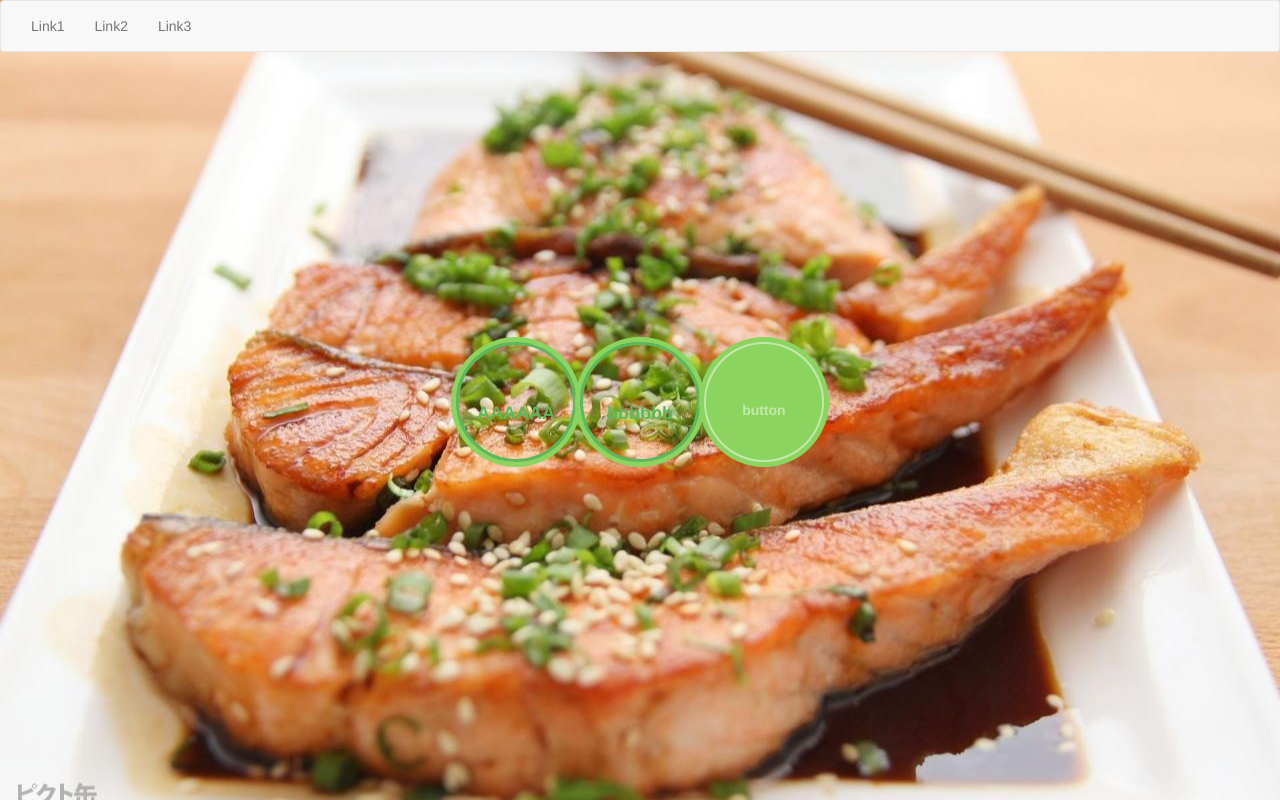
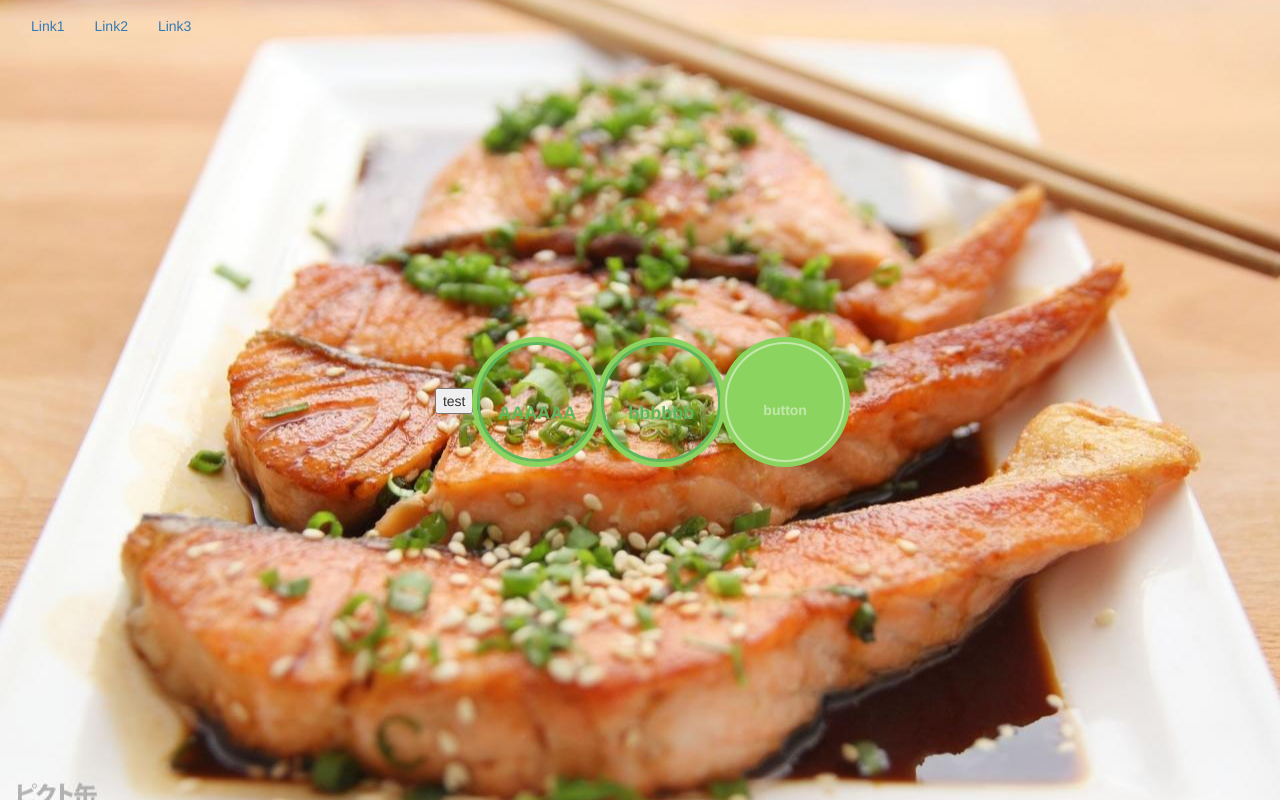
Before and after one commit to tngc811/PR4-1, a PHP site: page / in a window 1280 px wide. Run offline with PHP 8.4, Linux system fonts and the light colour scheme; some libraries are stand-ins or nearby versions.

Commit message:
位置情報ファンクション追加

```diff
--- a/index.html
+++ b/index.html
@@ -12,11 +12,19 @@
 
     <!-- jQuery読み込み -->
     <script src="https://code.jquery.com/jquery-3.2.1.min.js"></script>
+<script src="jquery.location.js"></script>
     <!-- BootstrapのJS読み込み -->
     <script src="bootstrap/js/bootstrap.min.js"></script>
   </head>
   <body>
-    <nav class="navbar navbar-default">
+<!--位置情報取得ファンクション-->
+    <script>
+      $(function() {
+        $('.location_btn').hoge();　//プラグイン呼び出し
+      });
+    </script>
+
+<nav class="navbar navbsar-default">
   <div class="navbar-header">
     <button type="button" class="navbar-toggle" data-toggle="collapse" data-target="#gnavi">
       <span class="sr-only">メニュー</span>
@@ -25,7 +33,6 @@
       <span class="icon-bar"></span>
     </button>
   </div>
-
   <div id="gnavi" class="collapse navbar-collapse">
     <ul class="nav navbar-nav">
       <li><a href="">Link1</a></li>
@@ -38,11 +45,13 @@
     <div class="container">
       <div class="row">
         <div class="btn-group　btn-group-justified button_wrapper"　role="group">
-            <button type="button" class="btn btn-lg btn-success btn-border">AAAAAA</button>
-            <button type="button" class="btn btn-lg btn-success btn-border">bbbbbb</button>
-            <a href="http://google.com" class="btn">button</a>
+          <input type="button" name="location_btn" value="test" class="location_btn">
+          <button type="button" class="btn btn-lg btn-success btn-border location_btn">AAAAAA</button>
+          <button type="button" class="btn btn-lg btn-success btn-border">bbbbbb</button>
+          <a href="http://google.com" class="btn">button</a>
         </div>
       </div>
     </div>
+
   </body>
 </html>
--- /dev/null
+++ b/jquery.location.js
@@ -0,0 +1,27 @@
+(function($){
+  $.fn.hoge=function(){
+  $(this).click(function(){
+    if (navigator.geolocation) {
+        navigator.geolocation.getCurrentPosition(get_location,no_get_location) ;
+        var lat;
+        var log;
+
+      function get_location(argPos) {
+        lat = argPos.coords.latitude;          // 緯度
+        log = argPos.coords.longitude;         // 経度
+        console.log(lat,log);
+
+
+
+      }
+      function no_get_location(error) {
+        //.エラーコードの定義
+      //エラーの表示
+      alert("失敗１");
+      }
+    }else {
+      alert("失敗２")
+    }
+  });
+  };
+})(jQuery);
--- a/style.css
+++ b/style.css
@@ -6,7 +6,7 @@ body{
   height: 100%;
 
 
-  background-image:url("aaaa.jpg");
+  background-image:url("img/aaaa.jpg");
 /* 画像を常に天地左右の中央に配置 */
   background-position: center center;
 
```
Also changed, not shown: img/aaaa.jpg (renamed from aaaa.jpg).
